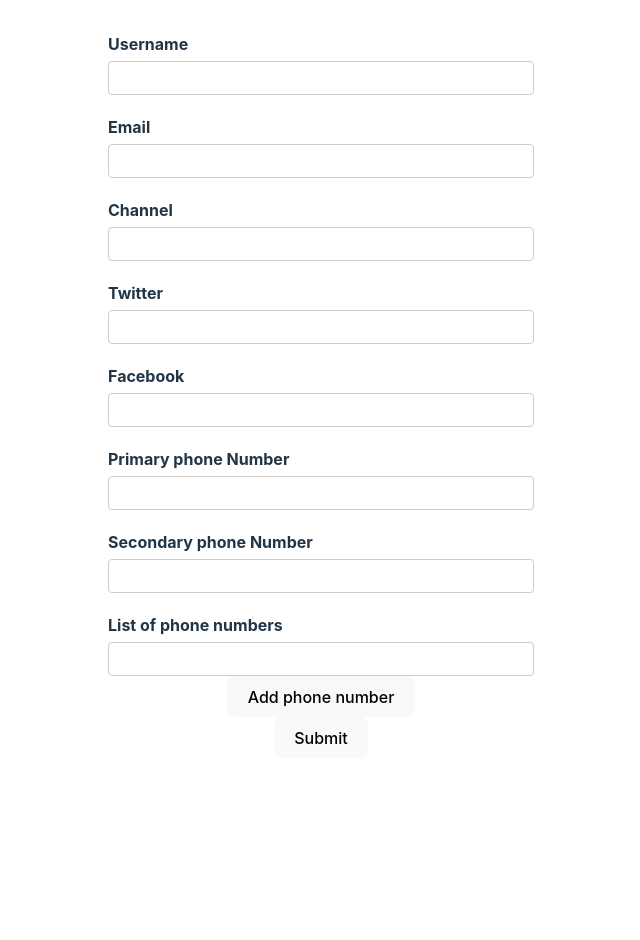
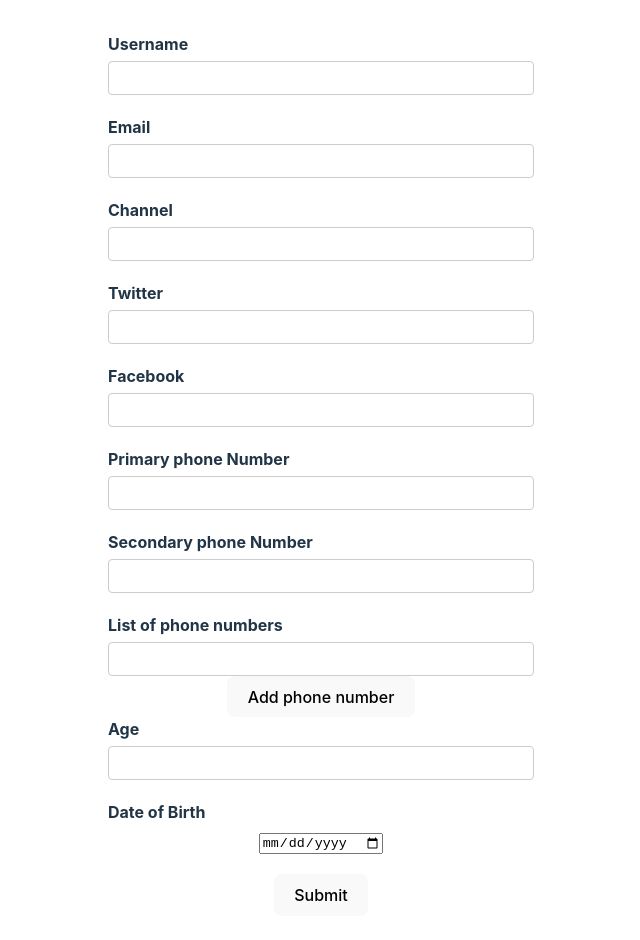
Before and after one commit to mariosknl/rhf-demo, a React (Vite) app: page / in a window 1280 px wide. Shown: the top 940 px of the page, without its empty margins (319-959 px from the left). Before the commit the page ends 800 px from the top, so only its background shows below. Built offline with nearby package versions, Linux system fonts and the light colour scheme.

Commit message:
numeric & date values

```diff
--- a/src/components/YouTubeForm.tsx
+++ b/src/components/YouTubeForm.tsx
@@ -13,6 +13,8 @@
 	phNumbers: {
 		number: string;
 	}[];
+	age: number;
+	dob: Date;
 };
 
 const YouTubeForm = () => {
@@ -38,6 +40,8 @@
 			},
 			phoneNumbers: ["", ""],
 			phNumbers: [{ number: "" }],
+			age: 0,
+			dob: new Date(),
 		},
 	});
 	const { errors } = formState;
@@ -192,6 +196,38 @@
 					</div>
 				</div>
 
+				<div className="form-control">
+					<label htmlFor="age">Age</label>
+					<input
+						type="number"
+						id="age"
+						{...register("age", {
+							valueAsNumber: true,
+							required: {
+								value: true,
+								message: "Age is required",
+							},
+						})}
+					/>
+					<p className="error">{errors.age?.message}</p>
+				</div>
+
+				<div className="form-control">
+					<label htmlFor="dob">Date of Birth</label>
+					<input
+						type="date"
+						id="dob"
+						{...register("dob", {
+							valueAsDate: true,
+							required: {
+								value: true,
+								message: "Date of Birth is required",
+							},
+						})}
+					/>
+					<p className="error">{errors.dob?.message}</p>
+				</div>
+
 				<button>Submit</button>
 			</form>
 			<DevTool control={control} />
```
